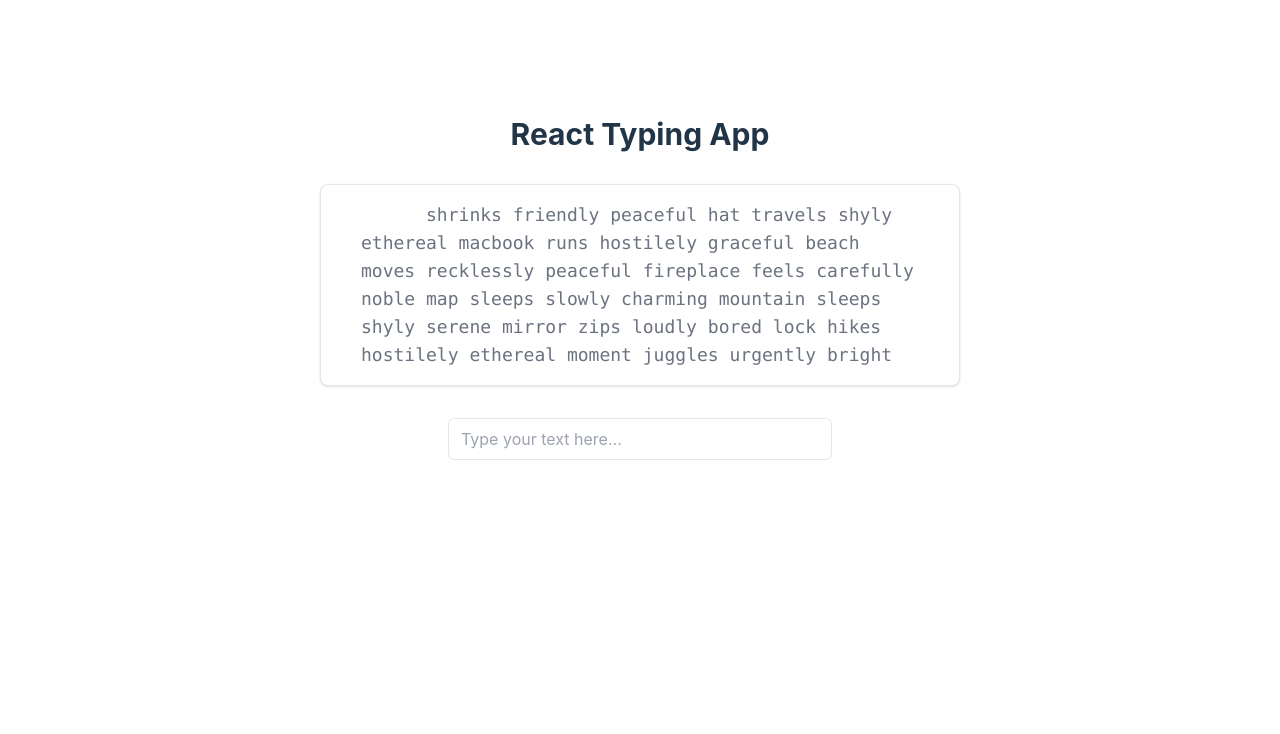
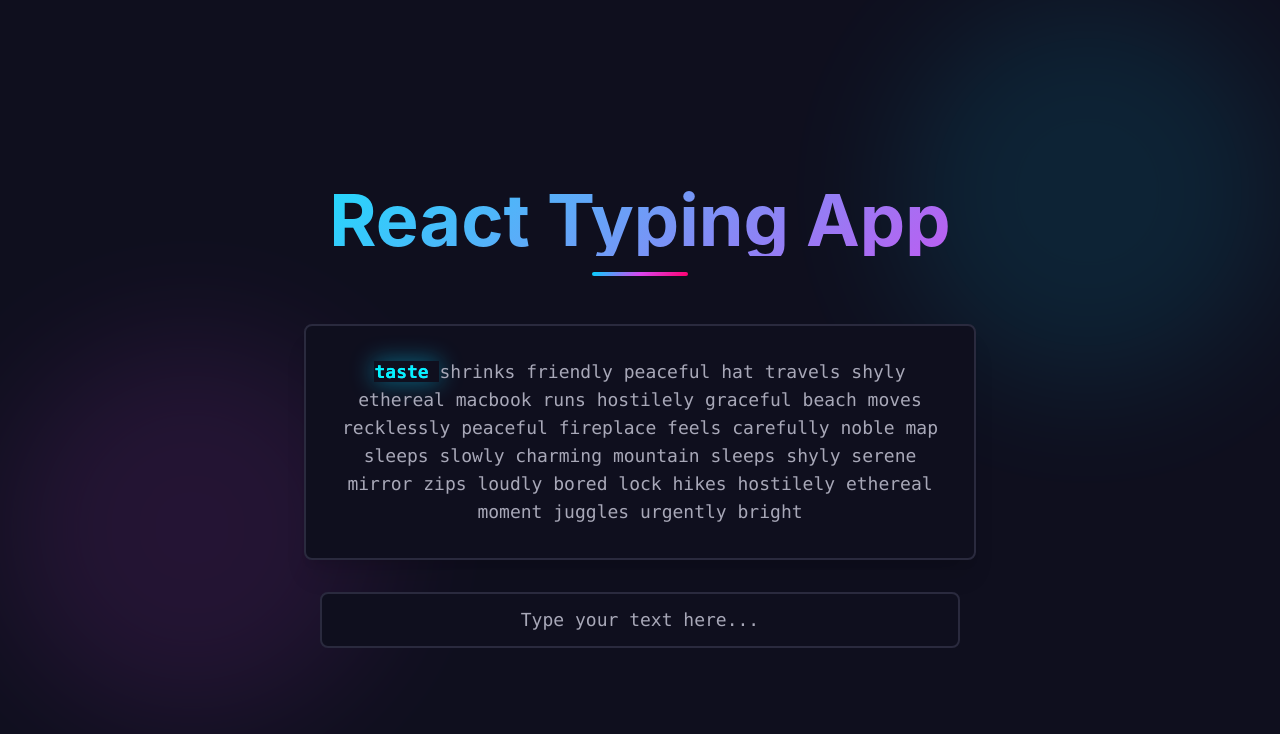
Before and after one commit to mrinmay7875/react_typing_app, a React (Vite) app: page / in a window 1280 px wide. Shown: the top 734 px of the page. Built offline with nearby package versions, Linux system fonts and the light colour scheme.

Commit message:
revamp UI

```diff
--- a/src/App.jsx
+++ b/src/App.jsx
@@ -5,14 +5,36 @@ import Result from './components/Result';
 
 function App() {
   return (
-    <div className='flex flex-col items-center justify-center min-h-screen overflow-x-hidden'>
-      <h1 className='text-3xl font-bold relative bottom-32'>
-        React Typing App
-      </h1>
-      <Paragraph />
+    <div className='flex flex-col w-screen min-h-screen bg-dark-bg overflow-x-hidden relative'>
+      {/* Animated background gradient accents */}
+      <div className='absolute top-0 right-0 w-96 h-96 bg-vibrant-blue opacity-10 rounded-full blur-3xl pointer-events-none'></div>
+      <div className='absolute bottom-20 left-0 w-96 h-96 bg-vibrant-purple opacity-10 rounded-full blur-3xl pointer-events-none'></div>
+
+      {/* Timer Bar - Integrated into layout */}
       <Timer />
-      <InputText />
-      <Result />
+
+      {/* Main Content */}
+      <div className='flex flex-col items-center justify-center flex-1 w-full px-4 py-8 gap-8 md:gap-10 lg:gap-12 relative z-10'>
+        {/* Header Section */}
+        <div className='text-center w-full max-w-4xl'>
+          <h1 className='text-5xl md:text-6xl lg:text-7xl font-bold bg-gradient-cyan-purple bg-clip-text text-transparent pt-6 md:pt-8 animate-slide-in'>
+            React Typing App
+          </h1>
+          <div className='h-1 w-24 bg-gradient-vibrant mx-auto mt-4 rounded-full'></div>
+        </div>
+
+        {/* Typing Content Section */}
+        <div className='flex flex-col items-center gap-6 md:gap-8 w-full'>
+          {/* Paragraph Display */}
+          <Paragraph />
+
+          {/* Input Field */}
+          <InputText />
+        </div>
+
+        {/* Results Modal */}
+        <Result />
+      </div>
     </div>
   );
 }
--- a/src/components/InputText.jsx
+++ b/src/components/InputText.jsx
@@ -38,18 +38,16 @@ const InputText = () => {
   }
 
   return (
-    <div className='p-4'>
-      <div className='w-full max-w-md px-4'>
+    <div className='w-full max-w-2xl mx-auto px-4'>
       <input
         onChange={handleUserInput}
         onPaste={handlePaste}
         type='text'
         disabled={gameCompleted}
         value={userInputState}
-          className='w-full md:w-96 px-3 py-2 relative bottom-20 border rounded-md focus:ring focus:ring-blue-300'
+        className='w-full px-4 py-3 border-2 border-dark-border rounded-lg bg-dark-bg text-dark-text font-mono text-base md:text-lg focus:outline-none focus:border-vibrant-cyan focus:ring-2 focus:ring-vibrant-cyan focus:ring-opacity-50 focus:shadow-lg transition-all duration-300 disabled:opacity-50 disabled:cursor-not-allowed placeholder-dark-secondary text-center'
         placeholder='Type your text here...'
       />
-      </div>
     </div>
   );
 };
--- a/src/components/Paragraph.jsx
+++ b/src/components/Paragraph.jsx
@@ -64,19 +64,23 @@ function Paragraph() {
   }
 
   return (
-    <span
+    <div
       onCopy={handleCopy}
-      className='block p-4 bg-white border border-gray-200 rounded-lg shadow  dark:bg-gray-800 dark:border-gray-700  mx-7 md:mx-24 md:h-full lg:mx-80 lg:px-10 relative bottom-24 text-lg font-mono'
+      className='w-full max-w-2xl mx-auto p-6 md:p-8 bg-dark-bg border-2 border-dark-border rounded-lg shadow-xl hover:border-vibrant-cyan hover:shadow-glow-pulse transition-all duration-300 font-mono text-base md:text-lg leading-relaxed text-center'
     >
       {wordsState.map((word, index) => (
         <span
-          className={index == currentWordIndex ? 'text-white' : 'text-gray-500'}
+          className={
+            index == currentWordIndex
+              ? 'text-vibrant-cyan font-bold bg-gradient-cyan-purple bg-clip-text text-transparent animate-glow-pulse'
+              : 'text-dark-secondary hover:text-vibrant-blue transition-colors duration-150'
+          }
           key={index}
         >
           {`${word} `}
         </span>
       ))}
-    </span>
+    </div>
   );
 }
 
--- a/src/components/Result.jsx
+++ b/src/components/Result.jsx
@@ -8,22 +8,55 @@ function Result() {
   const { calculateScore } = CalculateScoreUtil();
 
   if (gameCompleted) {
+    const score = calculateScore();
+    let scoreGradient = 'from-vibrant-yellow to-vibrant-orange';
+
+    if (score > 80) {
+      scoreGradient = 'from-vibrant-green to-vibrant-cyan';
+    } else if (score > 60) {
+      scoreGradient = 'from-vibrant-blue to-vibrant-cyan';
+    } else if (score > 40) {
+      scoreGradient = 'from-vibrant-orange to-vibrant-pink';
+    }
+
     return (
-      <div className='result text-center mt-5'>
-        <h2 className='font-mono text-2xl font-semibold mb-2'>
-          Yours typing speed is
-          <span className='text-teal-300'>{` ${calculateScore()} `}</span>
+      <div className='fixed inset-0 flex items-center justify-center bg-black bg-opacity-70 p-4 animate-fade-in backdrop-blur-sm'>
+        <div className='bg-dark-bg border-2 border-vibrant-purple rounded-xl shadow-2xl p-8 md:p-10 max-w-md w-full text-center animate-slide-in relative overflow-hidden'>
+          {/* Decorative gradient background */}
+          <div className='absolute top-0 right-0 w-40 h-40 bg-vibrant-purple opacity-10 rounded-full blur-2xl'></div>
+          <div className='absolute bottom-0 left-0 w-40 h-40 bg-vibrant-cyan opacity-10 rounded-full blur-2xl'></div>
+
+          <div className='relative z-10'>
+            <h2 className='text-2xl md:text-3xl font-bold text-dark-text mb-6'>
+              🎉 Your typing speed is
+            </h2>
+            <p className={`text-6xl md:text-7xl font-bold mb-2 bg-gradient-to-r ${scoreGradient} bg-clip-text text-transparent`}>
+              {score}
+            </p>
+            <p className='text-xl md:text-2xl text-dark-secondary mb-8'>
               words per minute
-        </h2>
-        <h3 className='text-lg text-gray-500 mt-5'>
+            </p>
+
+            {/* Performance message */}
+            <p className='text-sm md:text-base text-vibrant-cyan mb-8 font-semibold'>
+              {score > 80
+                ? '🚀 Incredible! You\'re a typing master!'
+                : score > 60
+                  ? '⭐ Great job! Keep practicing!'
+                  : score > 40
+                    ? '💪 Good effort! Try again to improve!'
+                    : '📚 Keep practicing to boost your speed!'}
+            </p>
+
             <button
               type='button'
               onClick={() => window.location.reload()}
-            className='text-white bg-blue-700 hover:bg-blue-800 focus:outline-none focus:ring-4 focus:ring-blue-300 font-medium rounded-full text-sm px-5 py-2.5 text-center me-2 mb-2 dark:bg-blue-600 dark:hover:bg-blue-700 dark:focus:ring-blue-800'
+              className='w-full px-6 py-3 bg-gradient-vibrant hover:shadow-lg text-dark-text font-bold rounded-lg transition-all duration-300 transform hover:scale-105 active:scale-95 focus:outline-none focus:ring-2 focus:ring-vibrant-cyan focus:ring-offset-2 focus:ring-offset-dark-bg'
             >
-            Play Again
+              🔄 Play Again
             </button>
-        </h3>
+          </div>
+        </div>
       </div>
     );
   } else return null;
--- a/src/components/Timer.jsx
+++ b/src/components/Timer.jsx
@@ -33,13 +33,9 @@ function Timer() {
 
   if (gameStarted) {
     return (
-      <div>
-        <p
-          className={`bg-stone-300 text-lg font-bold text-center font-mono absolute w-full top-0 left-0 py-2  ${
-            gameCompleted ? 'text-red-600' : 'text-green-600'
-          }`}
-        >
-          {gameCompleted ? "Time's up!" : `Time remaining: ${seconds} seconds`}
+      <div className='w-full bg-gradient-cyan-purple py-3 px-4 text-center font-mono text-lg font-bold transition-all duration-300 shadow-lg'>
+        <p className={gameCompleted ? 'text-accent-red animate-pulse' : 'text-vibrant-green'}>
+          {gameCompleted ? "⏱️ Time's up!" : `⏱️ Time remaining: ${seconds} seconds`}
         </p>
       </div>
     );
--- a/src/index.css
+++ b/src/index.css
@@ -3,13 +3,13 @@
 @tailwind utilities;
 
 :root {
-  font-family: Inter, system-ui, Avenir, Helvetica, Arial, sans-serif;
-  line-height: 1.5;
+  font-family: 'Monaco', 'Courier New', monospace;
+  line-height: 1.6;
   font-weight: 400;
 
-  color-scheme: light dark;
-  color: rgba(255, 255, 255, 0.87);
-  background-color: #242424;
+  color-scheme: dark;
+  color: #ffffff;
+  background-color: #0f0f1e;
 
   font-synthesis: none;
   text-rendering: optimizeLegibility;
@@ -18,11 +18,60 @@
   -webkit-text-size-adjust: 100%;
 }
 
+/* Typography Scale */
+body {
+  background-color: #0f0f1e;
+  color: #ffffff;
+}
+
+h1,
+h2,
+h3 {
+  font-family: -apple-system, BlinkMacSystemFont, 'Segoe UI', 'Roboto', 'Oxygen', 'Ubuntu', 'Cantarell', 'Fira Sans', 'Droid Sans', 'Helvetica Neue', sans-serif;
+  font-weight: 600;
+}
+
+/* Animation */
+@keyframes fadeIn {
+  from {
+    opacity: 0;
+  }
+
+  to {
+    opacity: 1;
+  }
+}
+
+@keyframes glowPulse {
+
+  0%,
+  100% {
+    box-shadow: 0 0 15px rgba(0, 212, 255, 0.3);
+  }
+
+  50% {
+    box-shadow: 0 0 30px rgba(0, 212, 255, 0.6);
+  }
+}
+
+@keyframes slideIn {
+  from {
+    transform: translateY(-10px);
+    opacity: 0;
+  }
+
+  to {
+    transform: translateY(0);
+    opacity: 1;
+  }
+}
+
 a {
   font-weight: 500;
   color: #646cff;
   text-decoration: inherit;
 }
+
 a:hover {
   color: #535bf2;
 }
@@ -51,9 +100,11 @@ button {
   cursor: pointer;
   transition: border-color 0.25s;
 }
+
 button:hover {
   border-color: #646cff;
 }
+
 button:focus,
 button:focus-visible {
   outline: 4px auto -webkit-focus-ring-color;
@@ -64,9 +115,11 @@ button:focus-visible {
     color: #213547;
     background-color: #ffffff;
   }
+
   a:hover {
     color: #747bff;
   }
+
   button {
     background-color: #f9f9f9;
   }
--- a/tailwind.config.js
+++ b/tailwind.config.js
@@ -2,7 +2,46 @@
 export default {
   content: ['./index.html', './src/**/*.{js,ts,jsx,tsx}'],
   theme: {
-    extend: {},
+    extend: {
+      colors: {
+        'dark-bg': '#0f0f1e',
+        'dark-text': '#ffffff',
+        'dark-secondary': '#a8a8b8',
+        'dark-border': '#2a2a3e',
+        'vibrant-blue': '#00d4ff',
+        'vibrant-purple': '#d946ef',
+        'vibrant-pink': '#ff006e',
+        'vibrant-cyan': '#00f5ff',
+        'vibrant-green': '#00ff88',
+        'vibrant-orange': '#ff6b35',
+        'vibrant-yellow': '#ffd60a',
+        'accent-red': '#ff3d5a',
+      },
+      backgroundImage: {
+        'gradient-vibrant': 'linear-gradient(135deg, #00d4ff, #d946ef, #ff006e)',
+        'gradient-cyan-purple': 'linear-gradient(135deg, #00f5ff, #d946ef)',
+        'gradient-green-cyan': 'linear-gradient(135deg, #00ff88, #00f5ff)',
+      },
+      animation: {
+        'fade-in': 'fadeIn 0.5s ease-in-out',
+        'glow-pulse': 'glowPulse 2s ease-in-out infinite',
+        'slide-in': 'slideIn 0.6s ease-out',
+      },
+      keyframes: {
+        fadeIn: {
+          '0%': { opacity: '0' },
+          '100%': { opacity: '1' },
+        },
+        glowPulse: {
+          '0%, 100%': { boxShadow: '0 0 15px rgba(0, 212, 255, 0.3)' },
+          '50%': { boxShadow: '0 0 30px rgba(0, 212, 255, 0.6)' },
+        },
+        slideIn: {
+          '0%': { transform: 'translateY(-10px)', opacity: '0' },
+          '100%': { transform: 'translateY(0)', opacity: '1' },
+        },
+      },
+    },
   },
   plugins: [],
 };
```
Lines whose indentation alone changed are shown as unchanged.
